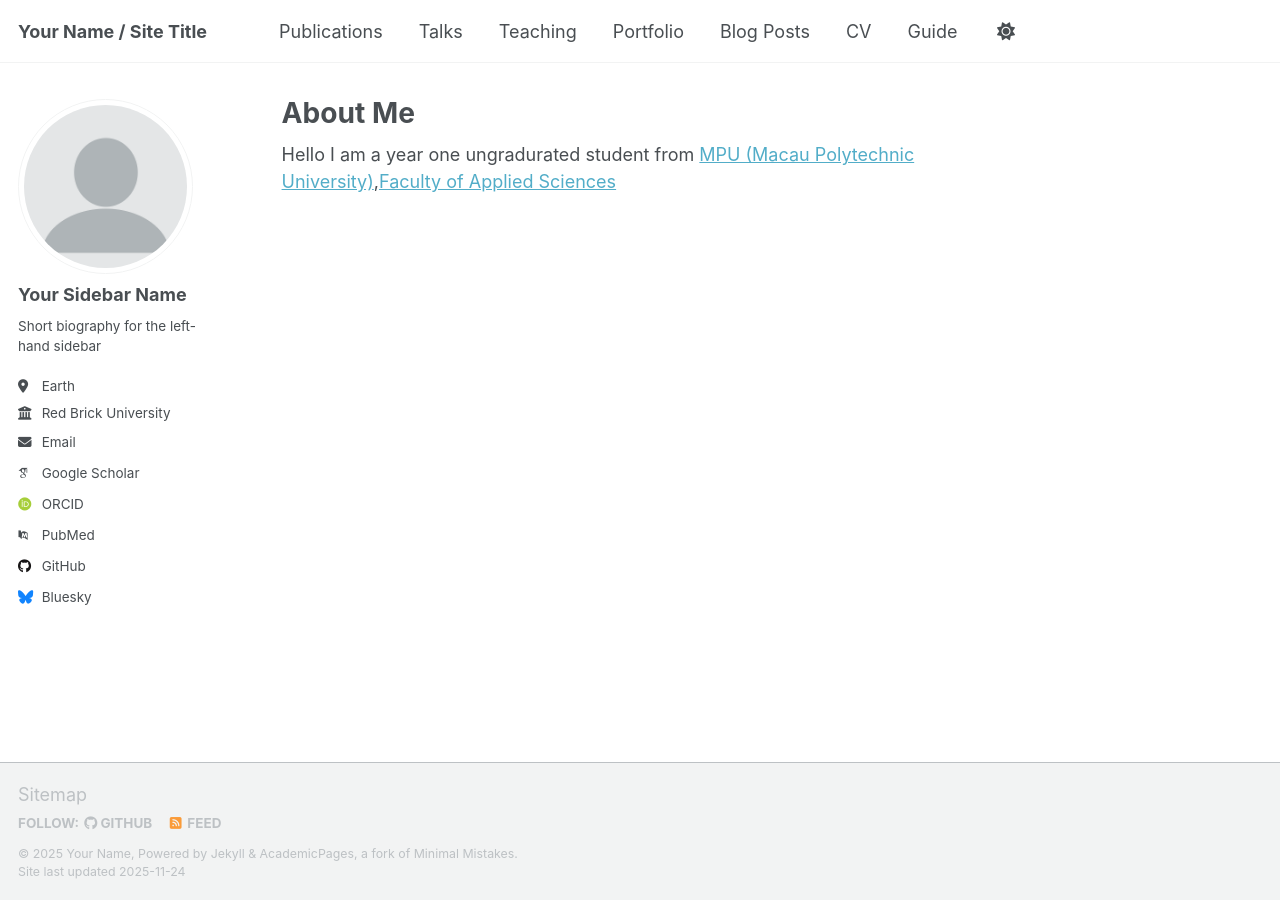
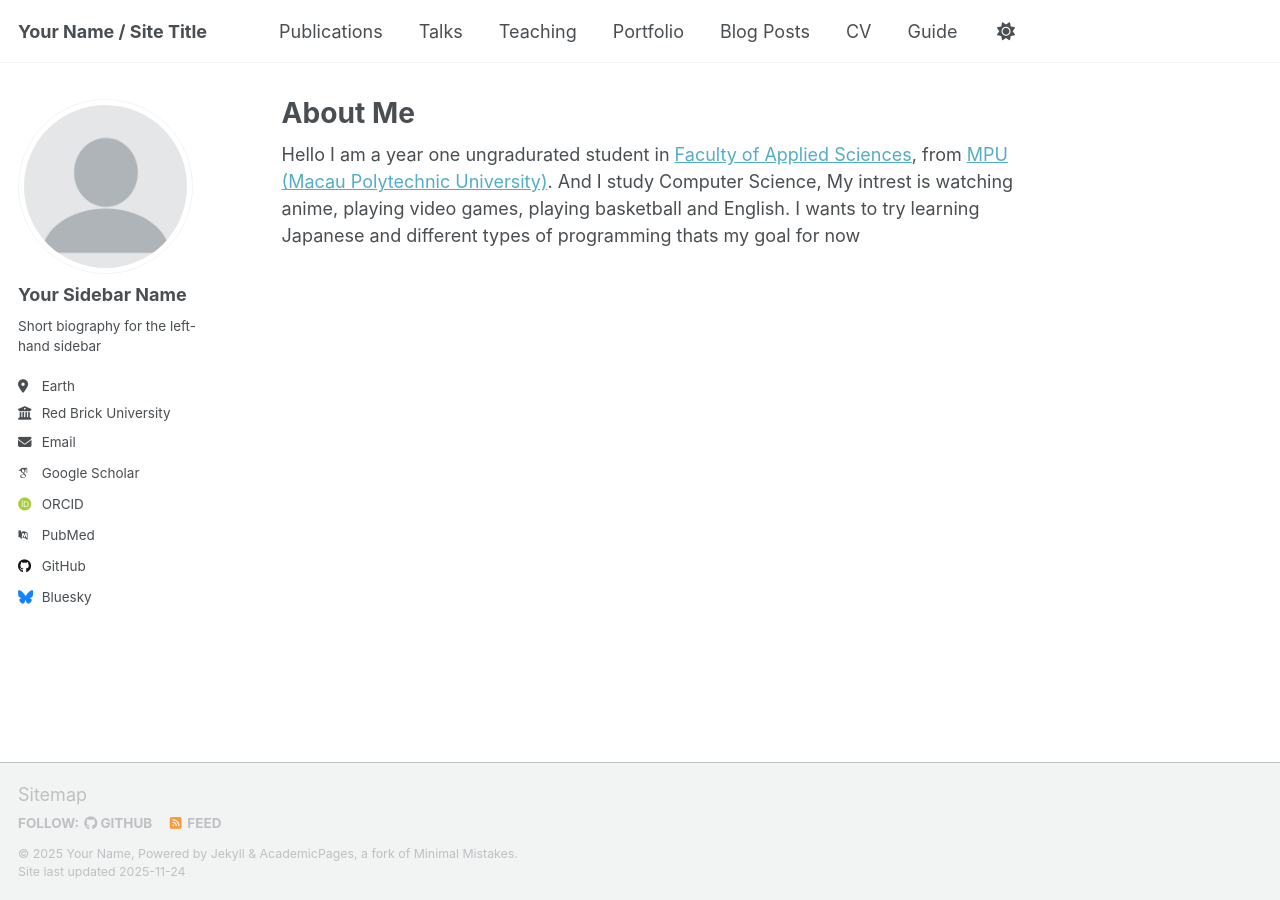
Before and after one commit to IceNinjaSans/JesseHo-MPU-Homepage, a Jekyll site: the page built from _pages/about.md, in a window 1280 px wide. Built offline with Jekyll 4.4.1, drawn with Linux system fonts in a browser that asks for light colours; some web fonts are replaced; a script that is not in the unit is left out.

Commit message:
Update about.md
Signed-off-by: IceNinjaSans <101122886+IceNinjaSans@users.noreply.github.com>

```diff
--- a/_pages/about.md
+++ b/_pages/about.md
@@ -7,4 +7,6 @@ redirect_from:
   - /about.html
 ---
 
-Hello I am a year one ungradurated student from [MPU (Macau Polytechnic University)](https://www.mpu.edu.mo/en/index.php),[Faculty of Applied Sciences](https://www.mpu.edu.mo/esca/en/index.php)
+Hello I am a year one ungradurated student in [Faculty of Applied Sciences](https://www.mpu.edu.mo/esca/en/index.php), from [MPU (Macau Polytechnic University)](https://www.mpu.edu.mo/en/index.php).
+And I study Computer Science, My intrest is watching anime, playing video games, playing basketball and English.
+I wants to try learning Japanese and different types of programming  thats my goal for now
```
